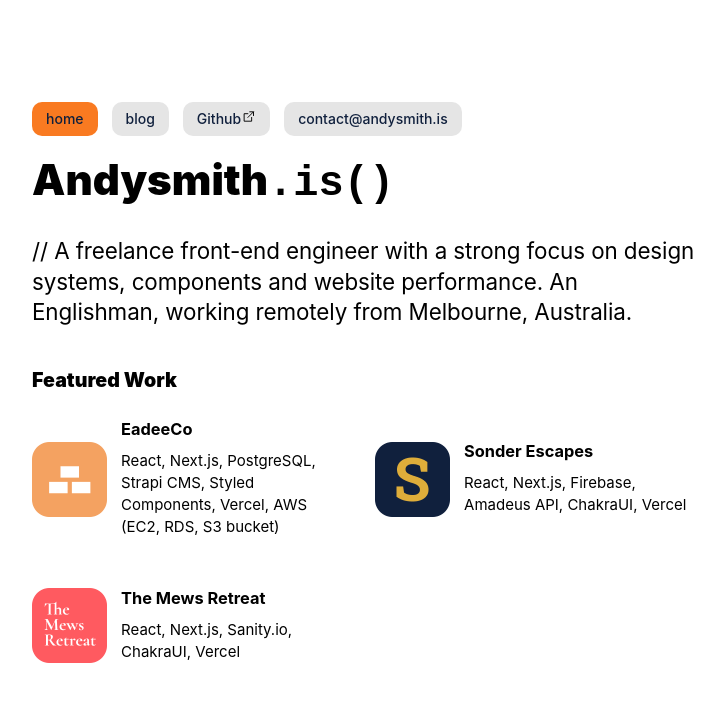
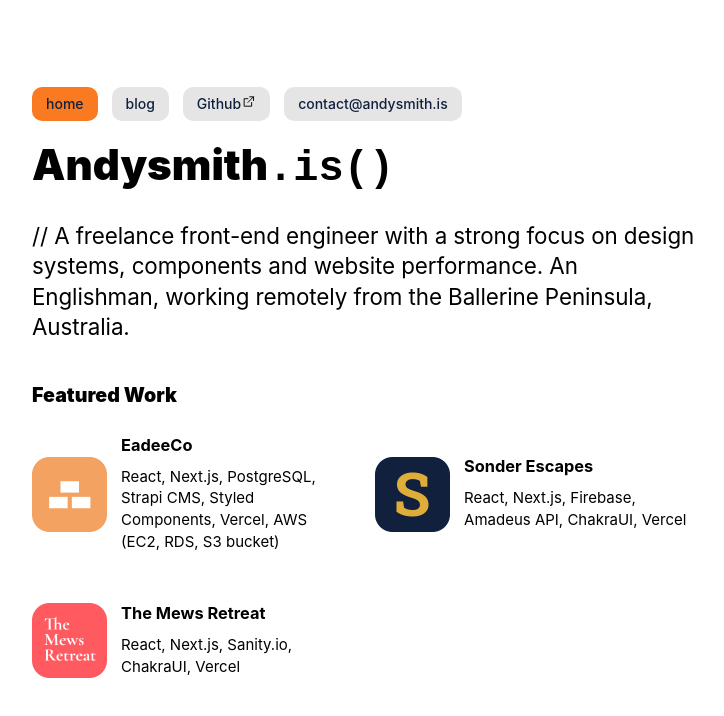
Before and after one commit to and-why/andysmith-is-next, a Next.js app: page / in a window 1280 px wide. Shown: the top 716 px of the page, without its empty margins (272-996 px from the left). Built offline with nearby package versions, Linux system fonts and the light colour scheme.

Commit message:
changed homepage

```diff
--- a/components/AboutMe.js
+++ b/components/AboutMe.js
@@ -10,8 +10,8 @@
       </H1>
       <Text fontSize='1.6em'>
         &#x2f;&#x2f; A freelance front-end engineer with a strong focus on design systems,
-        components and website performance. An Englishman, working remotely from Melbourne,
-        Australia.
+        components and website performance. An Englishman, working remotely from the Ballerine
+        Peninsula, Australia.
       </Text>
     </TextBlock>
   );
```
